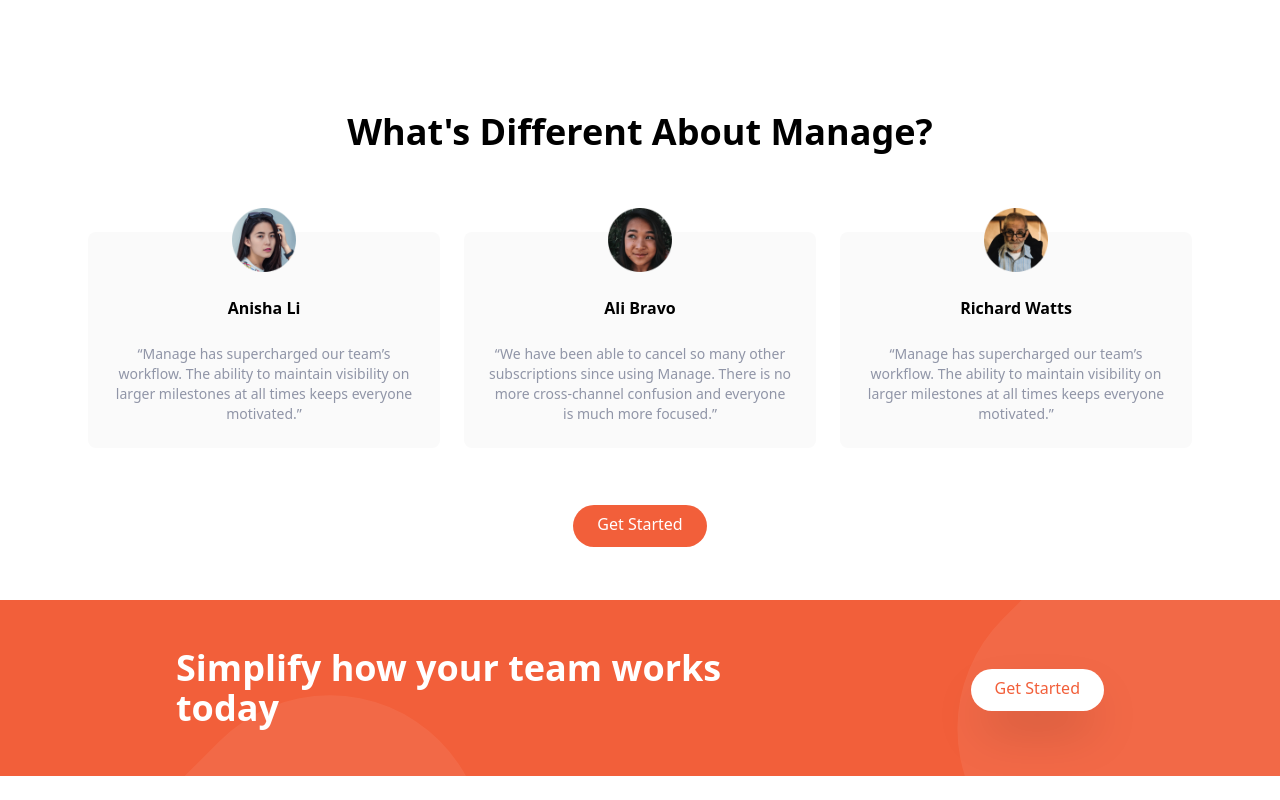
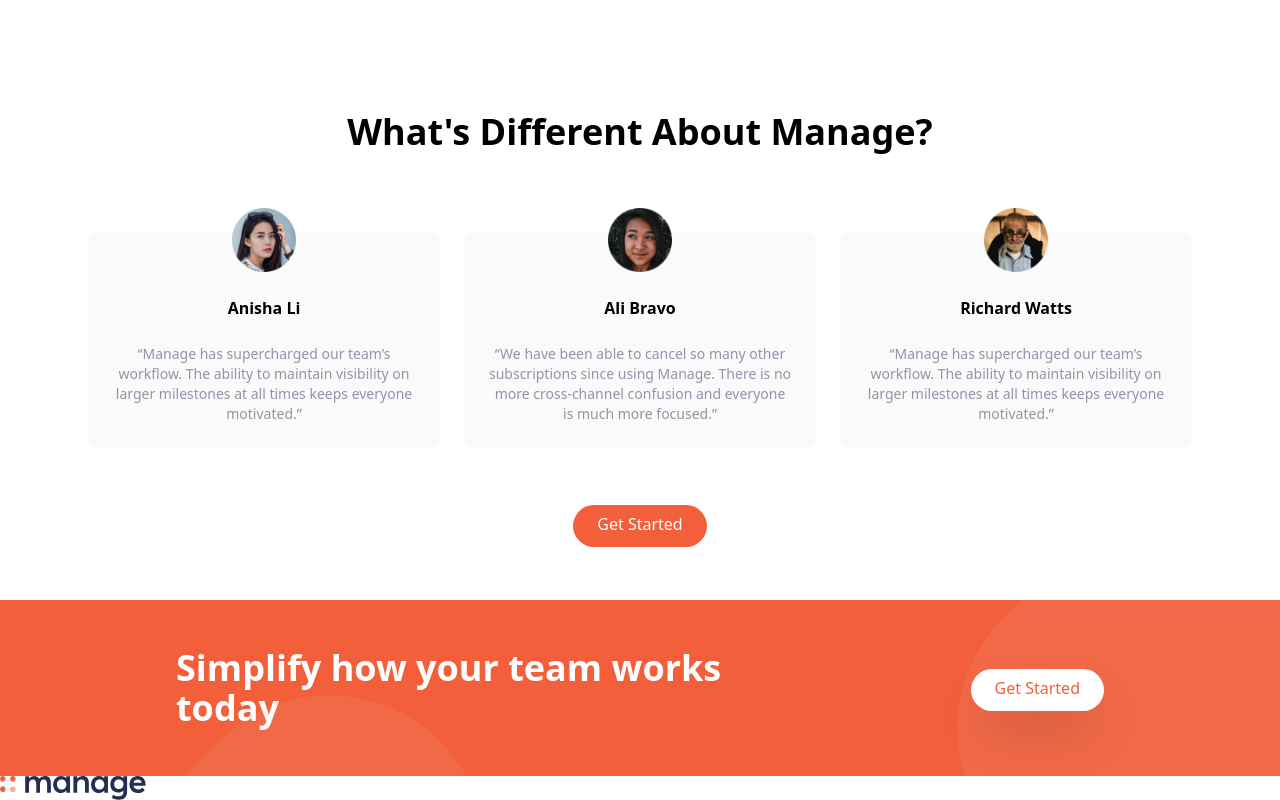
Before and after one commit to kechicheb/Manage_landing_page, a website: page src/index.html in a window 1280 px wide. Shown: the part 1220-2020 px from the top of the page. Before the commit the page ends 1996 px from the top, so only its background shows below. Drawn offline with Linux system fonts and the light colour scheme.

Commit message:
some changes

```diff
--- a/src/index.html
+++ b/src/index.html
@@ -282,5 +282,12 @@
         </div>
       </div>
     </section>
+
+    <!-- footer -->
+    <footer>
+      <div>
+        <img src="../images/logo.svg" alt="">
+      </div>
+    </footer>
   </body>
 </html>
```
